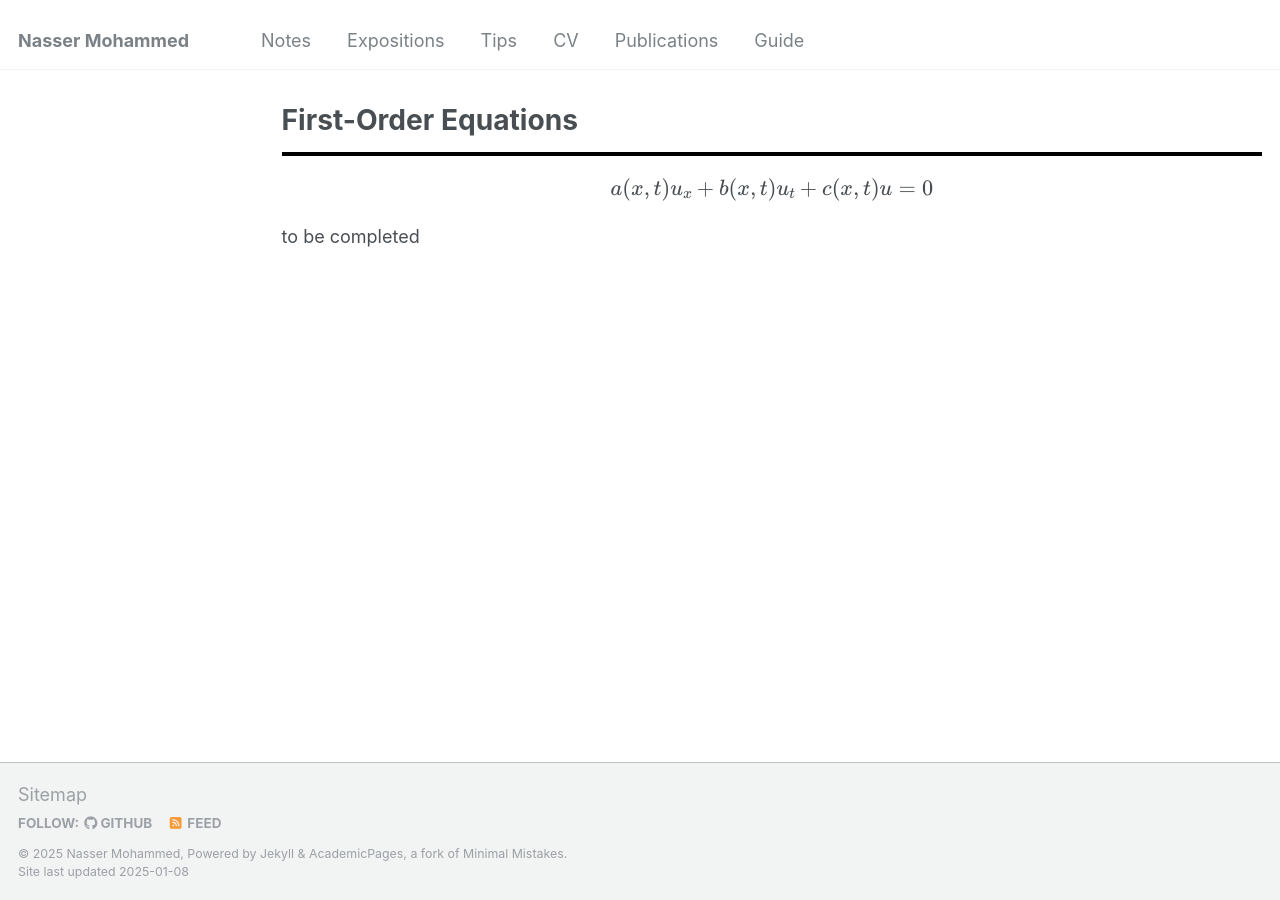
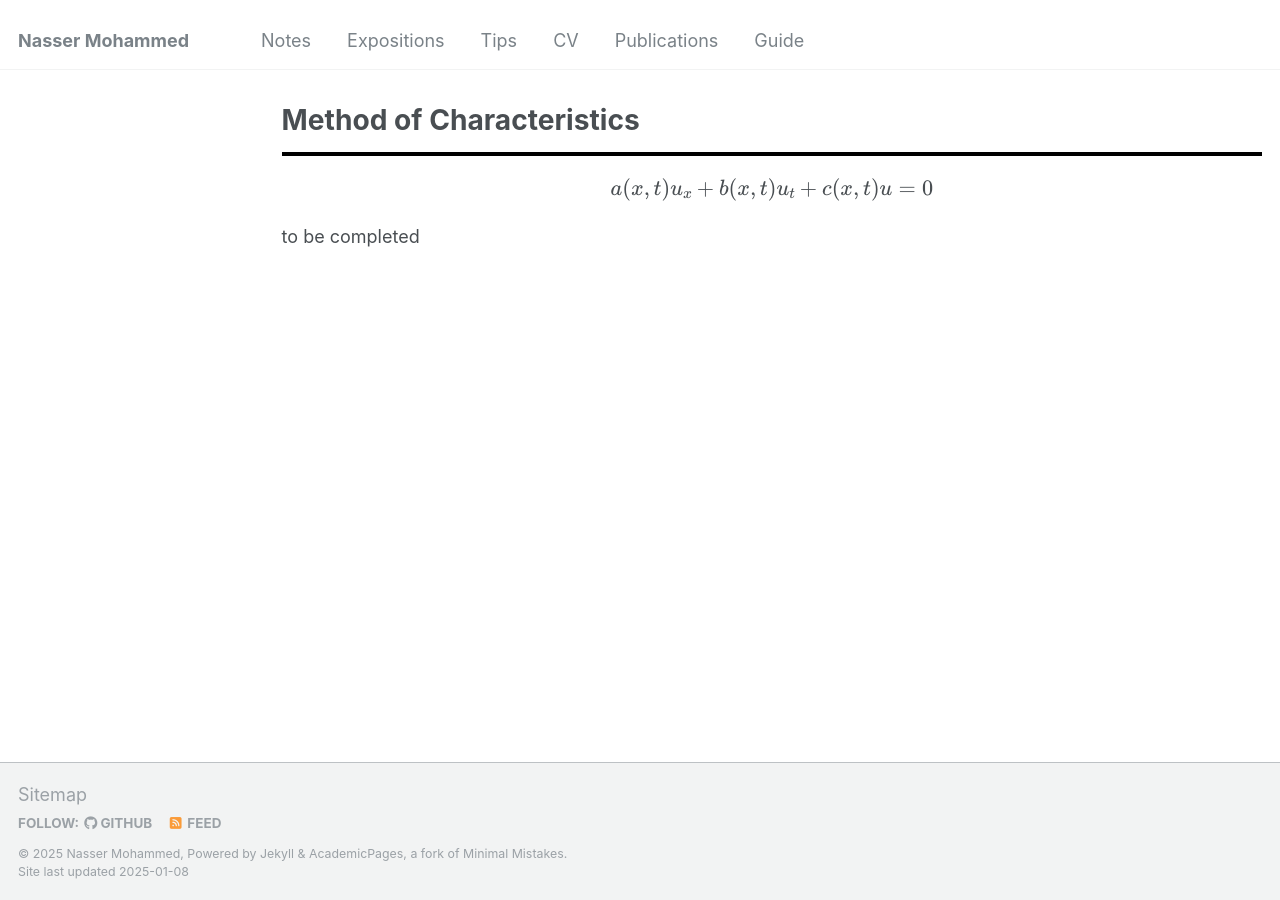
Before and after one commit to Nasser-Mohammed/Nasser-Mohammed.github.io, a Jekyll site: the page built from _pages/notes/pde/method-of-characteristics.md, in a window 1280 px wide. Built offline with Jekyll 4.4.1, drawn with Linux system fonts in a browser that asks for light colours.

Commit message:
Update method-of-characteristics.md

```diff
--- a/_pages/notes/pde/method-of-characteristics.md
+++ b/_pages/notes/pde/method-of-characteristics.md
@@ -1,7 +1,7 @@
 ---
 layout: archive
-title: "First-Order Equations"
-permalink: /notes/pde/first-order/
+title: "Method of Characteristics"
+permalink: /notes/pde/method-of-characteristics/
 author_profile: false
 ---
 <hr style="border: 2px solid black;">
```
